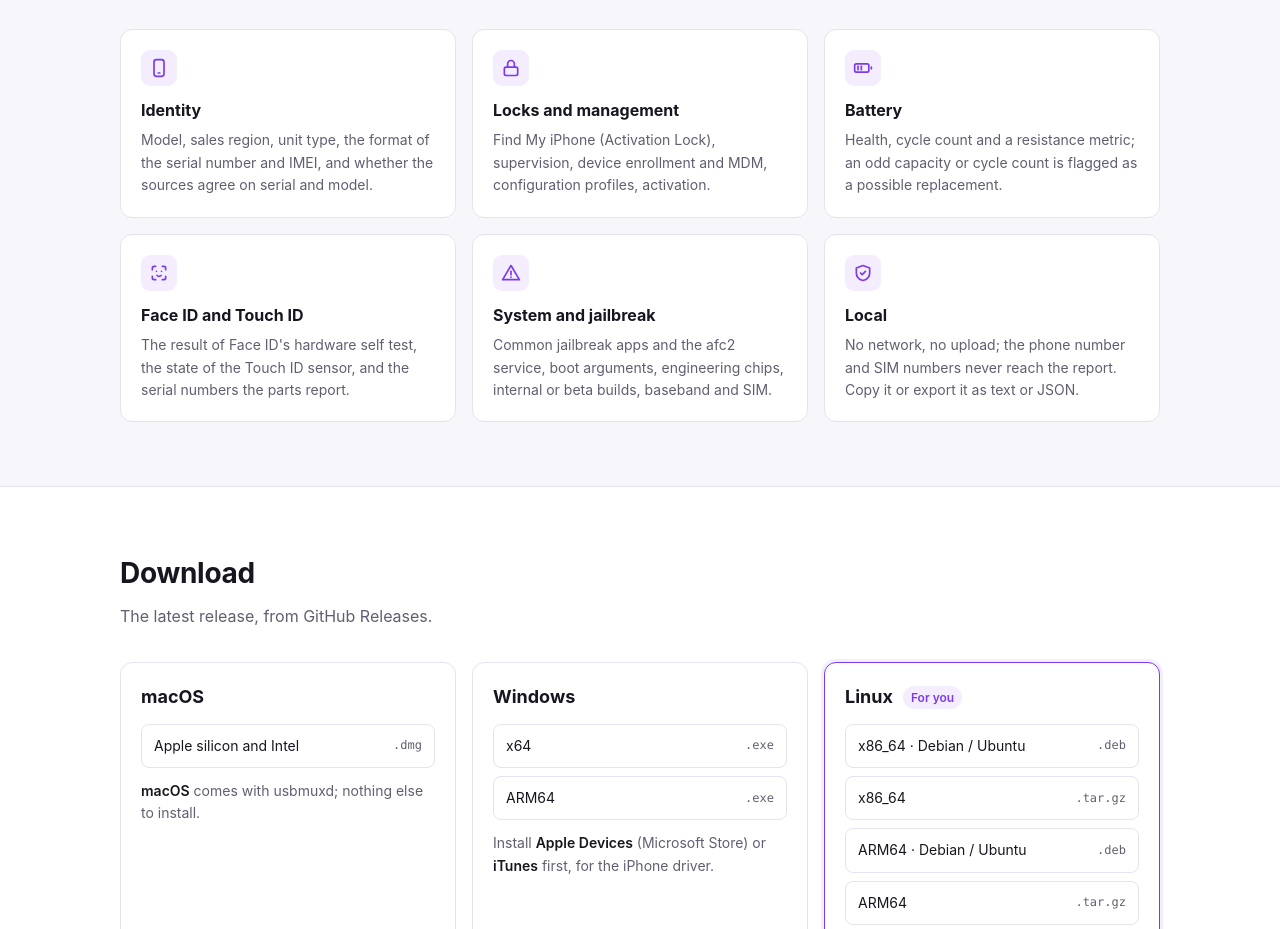
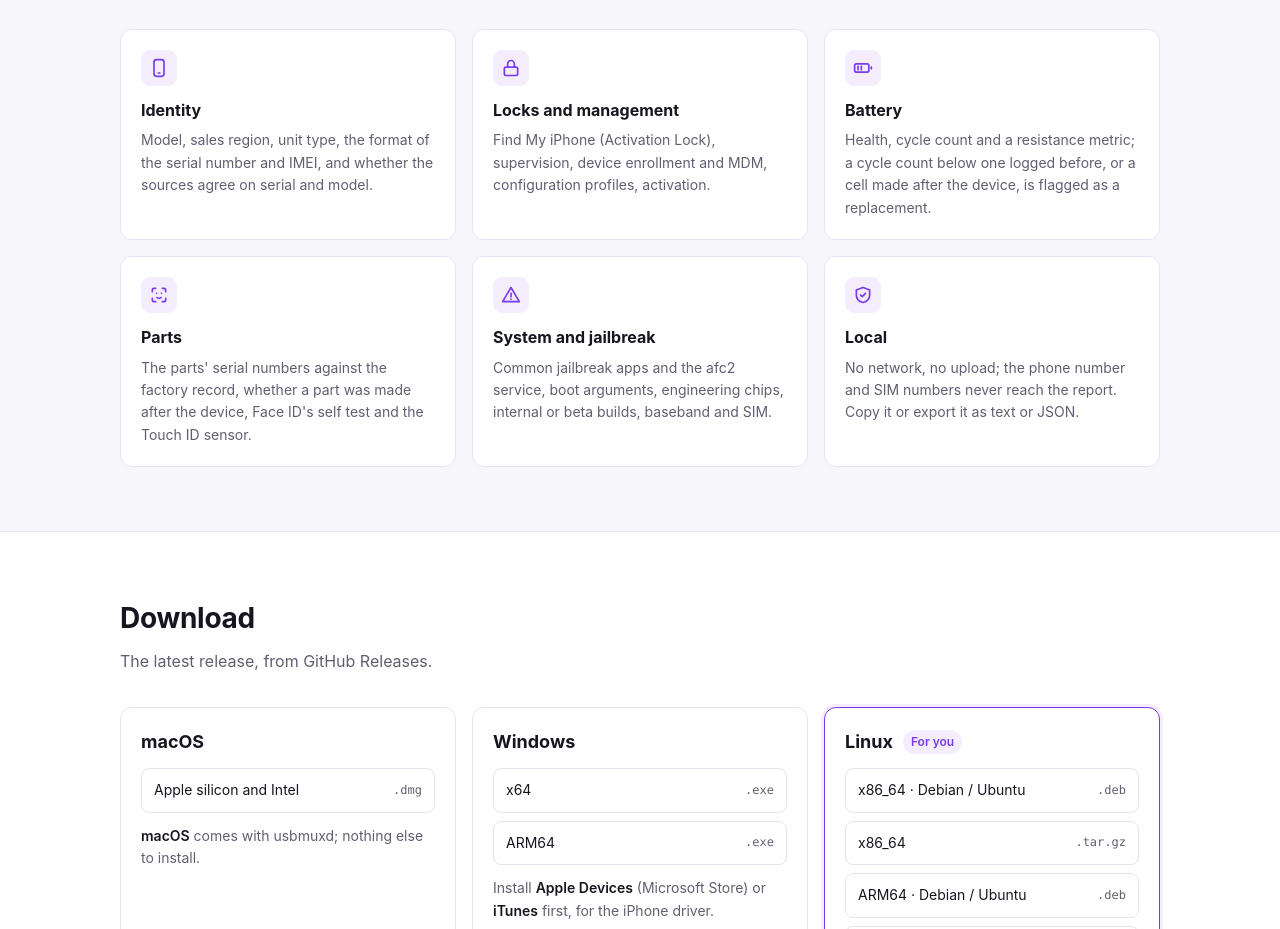
Before and after one commit to ac0d3r/idevloupe, a plain HTML site: page docs/index.html in a window 1280 px wide. Shown: the part 1442-2371 px from the top of the page. Drawn offline with Linux system fonts and the light colour scheme.

Commit message:
Trim the README and document how inspection works
Co-Authored-By: Claude Opus 5.5 <noreply@anthropic.com>

```diff
--- a/docs/index.html
+++ b/docs/index.html
@@ -164,9 +164,9 @@ footer .wrap { display: flex; justify-content: space-between; gap: 16px; flex-wr
         <div class="card"><div class="ico"><svg viewBox="0 0 24 24" fill="none" stroke="currentColor" stroke-width="2" stroke-linecap="round" stroke-linejoin="round"><rect x="4" y="11" width="16" height="10" rx="2"/><path d="M8 11V7a4 4 0 0 1 8 0v4"/></svg></div>
           <h3 data-t="f2t">锁与管理</h3><p data-t="f2d">查找我的 iPhone（激活锁）、监管模式、设备注册与 MDM、描述文件、激活状态。</p></div>
         <div class="card"><div class="ico"><svg viewBox="0 0 24 24" fill="none" stroke="currentColor" stroke-width="2" stroke-linecap="round" stroke-linejoin="round"><rect x="2" y="7" width="17" height="10" rx="2"/><path d="M22 11v2"/><path d="M6 10v4"/><path d="M10 10v4"/></svg></div>
-          <h3 data-t="f3t">电池</h3><p data-t="f3d">健康度、循环次数、内阻指标；容量或循环次数异常时提示可能更换过。</p></div>
+          <h3 data-t="f3t">电池</h3><p data-t="f3d">健康度、循环次数、内阻指标；循环次数低于历史记录或电芯晚于整机生产时，提示更换过。</p></div>
         <div class="card"><div class="ico"><svg viewBox="0 0 24 24" fill="none" stroke="currentColor" stroke-width="2" stroke-linecap="round" stroke-linejoin="round"><path d="M4 8V6a2 2 0 0 1 2-2h2"/><path d="M16 4h2a2 2 0 0 1 2 2v2"/><path d="M20 16v2a2 2 0 0 1-2 2h-2"/><path d="M8 20H6a2 2 0 0 1-2-2v-2"/><path d="M9 10h.01"/><path d="M15 10h.01"/><path d="M9.5 15a3.5 3.5 0 0 0 5 0"/></svg></div>
-          <h3 data-t="f4t">面容 ID 与指纹</h3><p data-t="f4d">面容 ID 硬件自检结果、Touch ID 传感器状态，以及各部件当前报告的序列号。</p></div>
+          <h3 data-t="f4t">部件</h3><p data-t="f4d">部件序列号与出厂记录逐一对比，部件生产日期是否晚于整机，面容 ID 自检与 Touch ID 传感器状态。</p></div>
         <div class="card"><div class="ico"><svg viewBox="0 0 24 24" fill="none" stroke="currentColor" stroke-width="2" stroke-linecap="round" stroke-linejoin="round"><path d="M12 3 2 20h20L12 3z"/><path d="M12 10v4"/><path d="M12 17h.01"/></svg></div>
           <h3 data-t="f5t">系统与越狱</h3><p data-t="f5d">常见越狱应用与 afc2 服务、启动参数、工程机芯片、内部版 / 测试版系统、基带与 SIM 状态。</p></div>
         <div class="card"><div class="ico"><svg viewBox="0 0 24 24" fill="none" stroke="currentColor" stroke-width="2" stroke-linecap="round" stroke-linejoin="round"><path d="M12 3 4 6v6c0 5 3.5 8 8 9 4.5-1 8-4 8-9V6l-8-3z"/><path d="m9 12 2 2 4-4"/></svg></div>
@@ -255,8 +255,8 @@ footer .wrap { display: flex; justify-content: space-between; gap: 16px; flex-wr
       featuresTitle: "Inspection: what it reads", featuresSub: "Each item shows the values it rests on; what cannot be read is marked Unknown.",
       f1t: "Identity", f1d: "Model, sales region, unit type, the format of the serial number and IMEI, and whether the sources agree on serial and model.",
       f2t: "Locks and management", f2d: "Find My iPhone (Activation Lock), supervision, device enrollment and MDM, configuration profiles, activation.",
-      f3t: "Battery", f3d: "Health, cycle count and a resistance metric; an odd capacity or cycle count is flagged as a possible replacement.",
-      f4t: "Face ID and Touch ID", f4d: "The result of Face ID's hardware self test, the state of the Touch ID sensor, and the serial numbers the parts report.",
+      f3t: "Battery", f3d: "Health, cycle count and a resistance metric; a cycle count below one logged before, or a cell made after the device, is flagged as a replacement.",
+      f4t: "Parts", f4d: "The parts' serial numbers against the factory record, whether a part was made after the device, Face ID's self test and the Touch ID sensor.",
       f5t: "System and jailbreak", f5d: "Common jailbreak apps and the afc2 service, boot arguments, engineering chips, internal or beta builds, baseband and SIM.",
       f6t: "Local", f6d: "No network, no upload; the phone number and SIM numbers never reach the report. Copy it or export it as text or JSON.",
       downloadTitle: "Download", downloadSub: "The latest release, from GitHub Releases.", recommended: "For you",
@@ -287,8 +287,8 @@ footer .wrap { display: flex; justify-content: space-between; gap: 16px; flex-wr
       featuresTitle: "Prüfung: was gelesen wird", featuresSub: "Jeder Punkt zeigt die Werte, auf denen er beruht; was sich nicht lesen lässt, heißt „Unbekannt“.",
       f1t: "Identität", f1d: "Modell, Verkaufsregion, Gerätetyp, Format von Seriennummer und IMEI, und ob die Quellen bei Seriennummer und Modell übereinstimmen.",
       f2t: "Sperren und Verwaltung", f2d: "„Mein iPhone suchen“ (Aktivierungssperre), Betreuung, Geräteregistrierung und MDM, Konfigurationsprofile, Aktivierung.",
-      f3t: "Batterie", f3d: "Zustand, Ladezyklen und ein Innenwiderstandswert; eine auffällige Kapazität oder Zyklenzahl wird als möglicher Tausch markiert.",
-      f4t: "Face ID und Touch ID", f4d: "Das Ergebnis des Hardware-Selbsttests von Face ID, der Zustand des Touch ID-Sensors und die Seriennummern der Bauteile.",
+      f3t: "Batterie", f3d: "Zustand, Ladezyklen und ein Innenwiderstandswert; weniger Zyklen als früher protokolliert oder eine Zelle, die nach dem Gerät gefertigt wurde, gelten als Tausch.",
+      f4t: "Bauteile", f4d: "Seriennummern der Bauteile im Abgleich mit dem Werksdatensatz, ob ein Bauteil nach dem Gerät gefertigt wurde, Selbsttest von Face ID und Touch ID-Sensor.",
       f5t: "System und Jailbreak", f5d: "Gängige Jailbreak-Apps und der afc2-Dienst, Boot-Argumente, Entwicklungschips, interne oder Beta-Systeme, Basisband und SIM.",
       f6t: "Lokal", f6d: "Kein Netz, kein Upload; Telefonnummer und SIM-Nummern landen nie im Bericht. Kopieren oder als Text / JSON exportieren.",
       downloadTitle: "Download", downloadSub: "Die neueste Version, aus GitHub Releases.", recommended: "Für dich",
```
Also changed, not shown: 2 other files.
